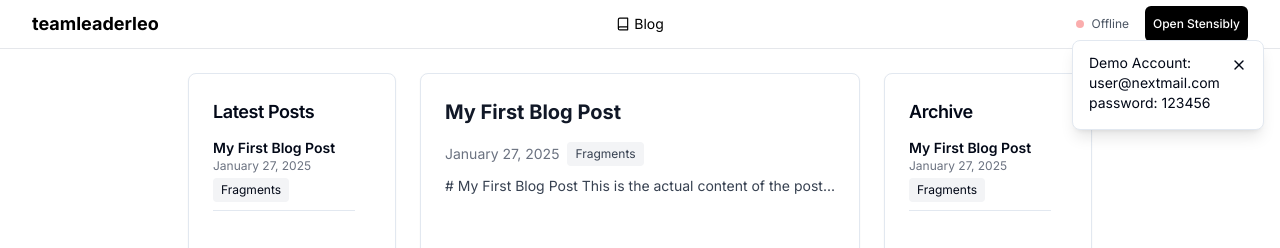
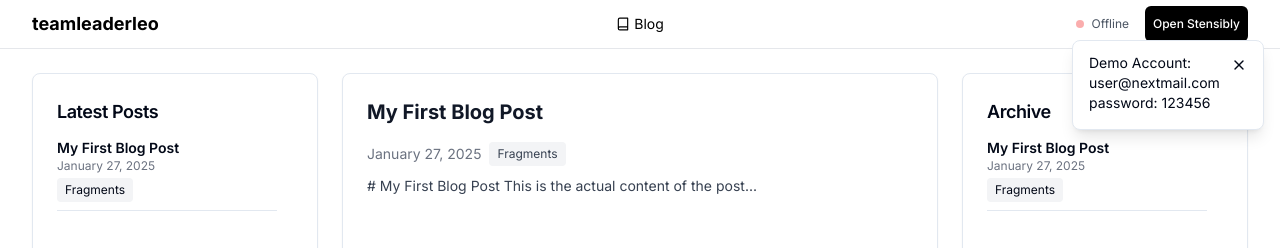
Before and after one commit to teamleaderleo/scrapbook, a Next.js app: page /blog in a window 1280 px wide. Shown: the top 248 px of the page. Built offline with nearby package versions, Linux system fonts and the light colour scheme; no server answers; a web font is replaced by a local one.

Commit message:
stretch blog cards out to their full sizes regardless of content

```diff
--- a/components/blog/blog-layout.tsx
+++ b/components/blog/blog-layout.tsx
@@ -23,24 +23,24 @@ const BlogLayout = ({ posts }: BlogLayoutProps) => {
   }, {} as Record<PostCategory, BlogPost[]>);
 
   return (
-    <div className="min-h-screen bg-white flex flex-col">
+    <div className="min-h-screen bg-white flex flex-col w-full">
       <SiteNav />
 
-      <main className="flex-1 max-w-7xl mx-auto px-4 sm:px-6 lg:px-8">
-        <div className="h-[calc(100vh-3rem-1px)] py-6 flex flex-col">
-          <div className="grid grid-cols-12 gap-6 flex-1">
-            <div className="col-span-3">
+      <main className="flex-1 w-full px-4 sm:px-6 lg:px-8">
+        <div className="h-[calc(100vh-3rem-1px)] py-6 flex flex-col w-full">
+          <div className="grid grid-cols-12 gap-6 flex-1 min-h-0 w-full">
+            <div className="col-span-3 min-w-0">
               <PostList
                 posts={posts}
                 title="Latest Posts"
               />
             </div>
 
-            <div className="col-span-6">
+            <div className="col-span-6 min-w-0">
               <FeaturedPost post={latestPost} />
             </div>
 
-            <div className="col-span-3">
+            <div className="col-span-3 min-w-0">
               <PostList
                 posts={[...posts].reverse()}
                 title="Archive"
--- a/components/blog/featured-post.tsx
+++ b/components/blog/featured-post.tsx
@@ -12,10 +12,10 @@ interface FeaturedPostProps {
 
 const FeaturedPost = ({ post }: FeaturedPostProps) => {
   return (
-    <Card className="h-full">
-      <CardContent className="p-6">
-        <ScrollArea className="h-full">
-          <article className="prose prose-sm max-w-none">
+    <Card className="h-full w-full">
+      <CardContent className="p-6 h-full">
+        <ScrollArea className="h-full w-full">
+          <article className="prose prose-sm w-full">
             <h2 className="text-xl font-bold mt-0">{post.title}</h2>
             <div className="flex items-center gap-2 my-2">
               <span className="text-sm text-gray-500">{post.date}</span>
@@ -23,7 +23,7 @@ const FeaturedPost = ({ post }: FeaturedPostProps) => {
                 {categories[post.category]}
               </span>
             </div>
-            <div className="mdx-content">
+            <div className="mdx-content w-full">
               {post.content}
             </div>
           </article>
--- a/components/blog/post-list.tsx
+++ b/components/blog/post-list.tsx
@@ -10,12 +10,12 @@ interface PostListProps {
 
 const PostList = ({ posts, title }: PostListProps) => {
   return (
-    <Card className="h-full">
+    <Card className="h-full w-full">
       <CardHeader className="pb-3">
         <CardTitle className="text-lg">{title}</CardTitle>
       </CardHeader>
-      <CardContent>
-        <ScrollArea className="h-[calc(100%-4rem)]">
+      <CardContent className="h-[calc(100%-5rem)]">
+        <ScrollArea className="h-full w-full">
           <div className="space-y-4 pr-4">
             {posts.map(post => (
               <div key={post.id} className="border-b pb-2">
```
